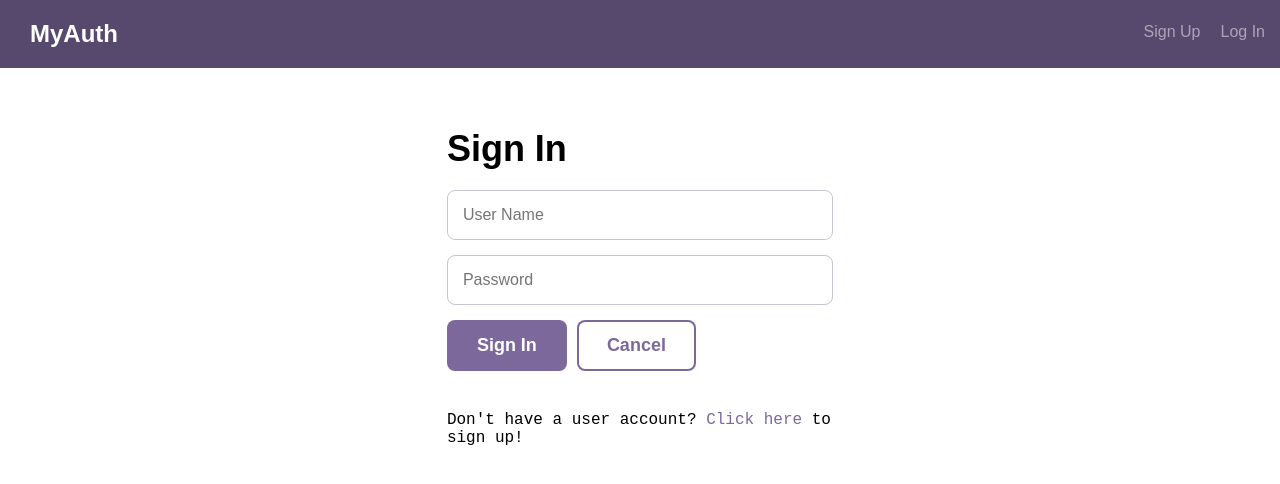
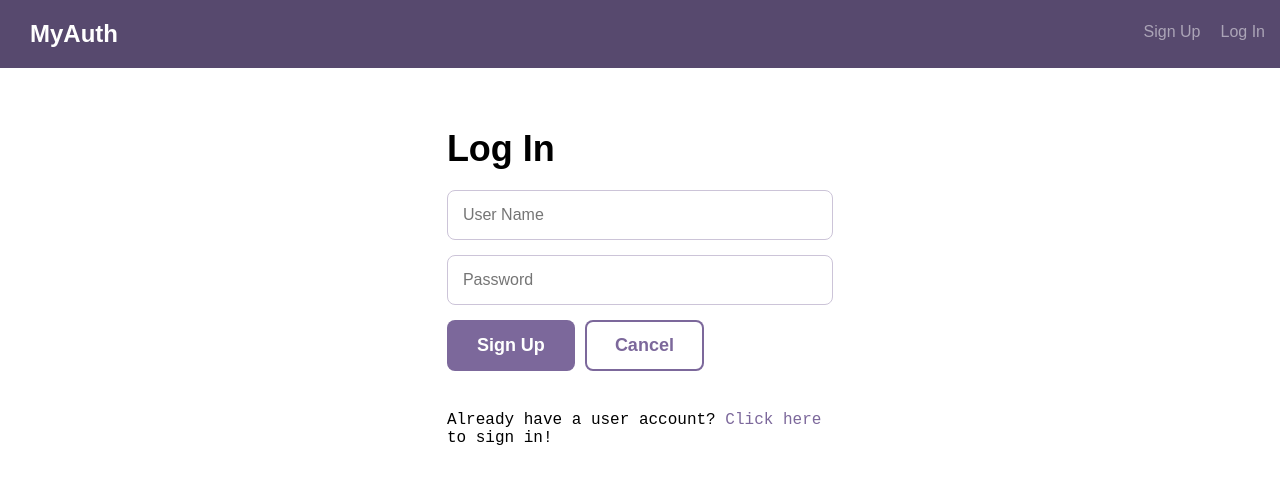
Before and after one commit to dac392/Authentication-Fullstack-React, a React (Create React App) app in the folder client/: page /login in a window 1280 px wide. Shown: the top 484 px of the page. Built offline with nearby package versions, Linux system fonts and the light colour scheme.

Commit message:
bugfix: exports and no-use variables

```diff
--- a/client/src/components/UserLogin.js
+++ b/client/src/components/UserLogin.js
@@ -1,23 +1,23 @@
-import React, { Component } from 'react';
+import React, { useState } from 'react';
 import { Link } from 'react-router-dom';
 import Form from './Form';
+import LogIn from './LogIn';
 
-const LogIn = ()=>{
+const UserLogIn = ()=>{
 
   // const [name, setName] = useState('');
   const [username, setUsername] = useState('');
   const [password, setPassword] = useState('');
   const [errors, setErrors] = useState([]);
-  const onNameChange = (e)=> setName(e.target.value);
   const onUsernameChange = (e)=> setUsername(e.target.value);
   const onPasswordChange = (e)=> setPassword(e.target.value);
 
-  const submit = () => {
+  const submit = (e) => {
     e.preventDefault();
 
   }
 
-  const cancel = () => {
+  const cancel = (e) => {
     e.preventDefault();
   }
 
@@ -45,71 +45,4 @@ const LogIn = ()=>{
   );
 }
 
-export default class UserLogIn extends Component {
-  state = {
-    username: '',
-    password: '',
-    errors: [],
-  }
-
-  render() {
-    const {
-      username,
-      password,
-      errors,
-    } = this.state;
-
-    return (
-      <div className="bounds">
-        <div className="grid-33 centered signin">
-          <h1>Sign In</h1>
-          <Form
-            cancel={this.cancel}
-            errors={errors}
-            submit={this.submit}
-            submitButtonText="Sign In"
-            elements={() => (
-              <React.Fragment>
-                <input
-                  id="username"
-                  name="username"
-                  type="text"
-                  value={username}
-                  onChange={this.change}
-                  placeholder="User Name" />
-                <input
-                  id="password"
-                  name="password"
-                  type="password"
-                  value={password}
-                  onChange={this.change}
-                  placeholder="Password" />
-              </React.Fragment>
-            )} />
-          <p>
-            Don't have a user account? <Link to="/signup">Click here</Link> to sign up!
-          </p>
-        </div>
-      </div>
-    );
-  }
-
-  change = (event) => {
-    const name = event.target.name;
-    const value = event.target.value;
-
-    this.setState(() => {
-      return {
-        [name]: value
-      };
-    });
-  }
-
-  submit = () => {
-
-  }
-
-  cancel = () => {
-
-  }
-}
+export default UserLogIn;
--- a/client/src/components/UserSignUp.js
+++ b/client/src/components/UserSignUp.js
@@ -13,12 +13,12 @@ const UserSignUp = ()=>{
   const onUsernameChange = (e)=> setUsername(e.target.value);
   const onPasswordChange = (e)=> setPassword(e.target.value);
 
-  const submit = () => {
+  const submit = (e) => {
     e.preventDefault();
     const val = { name, username, password }; // something like this i think
   }
 
-  const cancel = () => {
+  const cancel = (e) => {
     e.preventDefault();
   }
 
```
